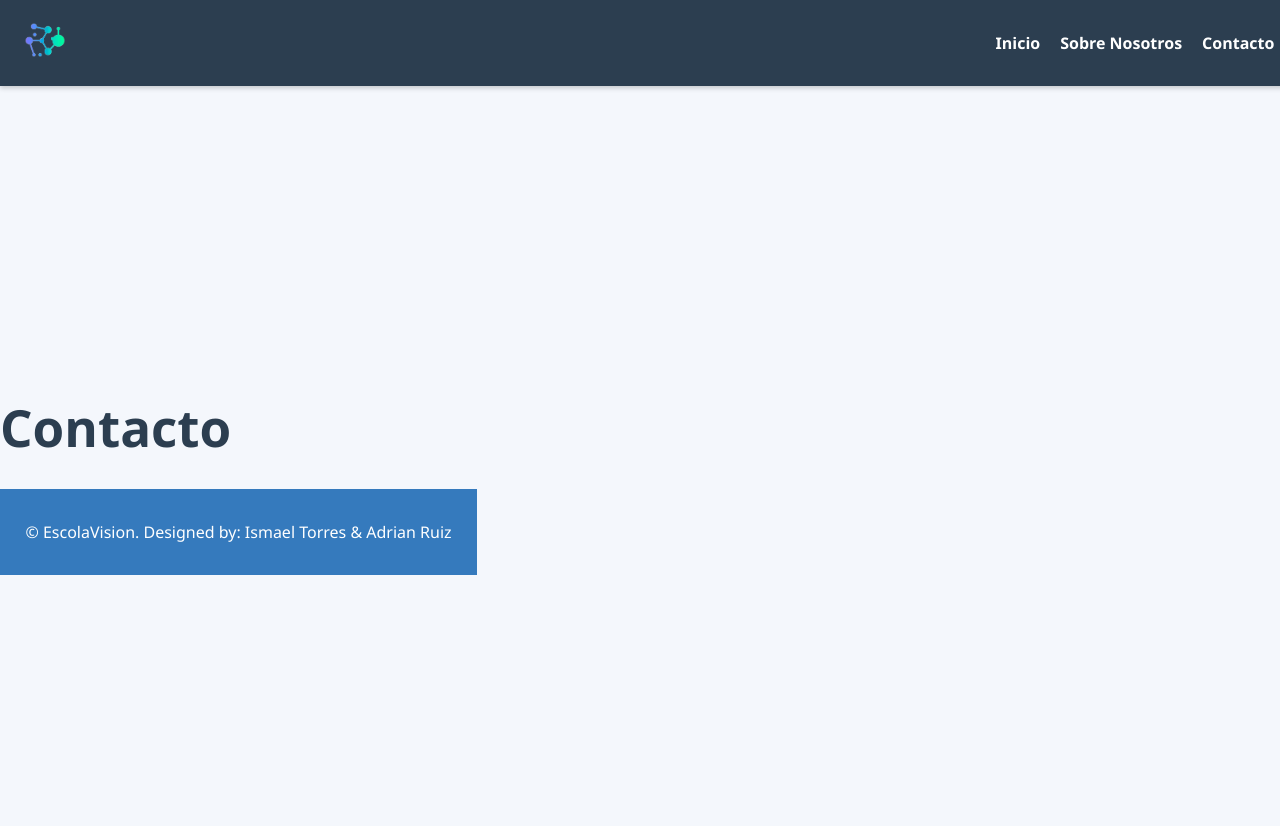
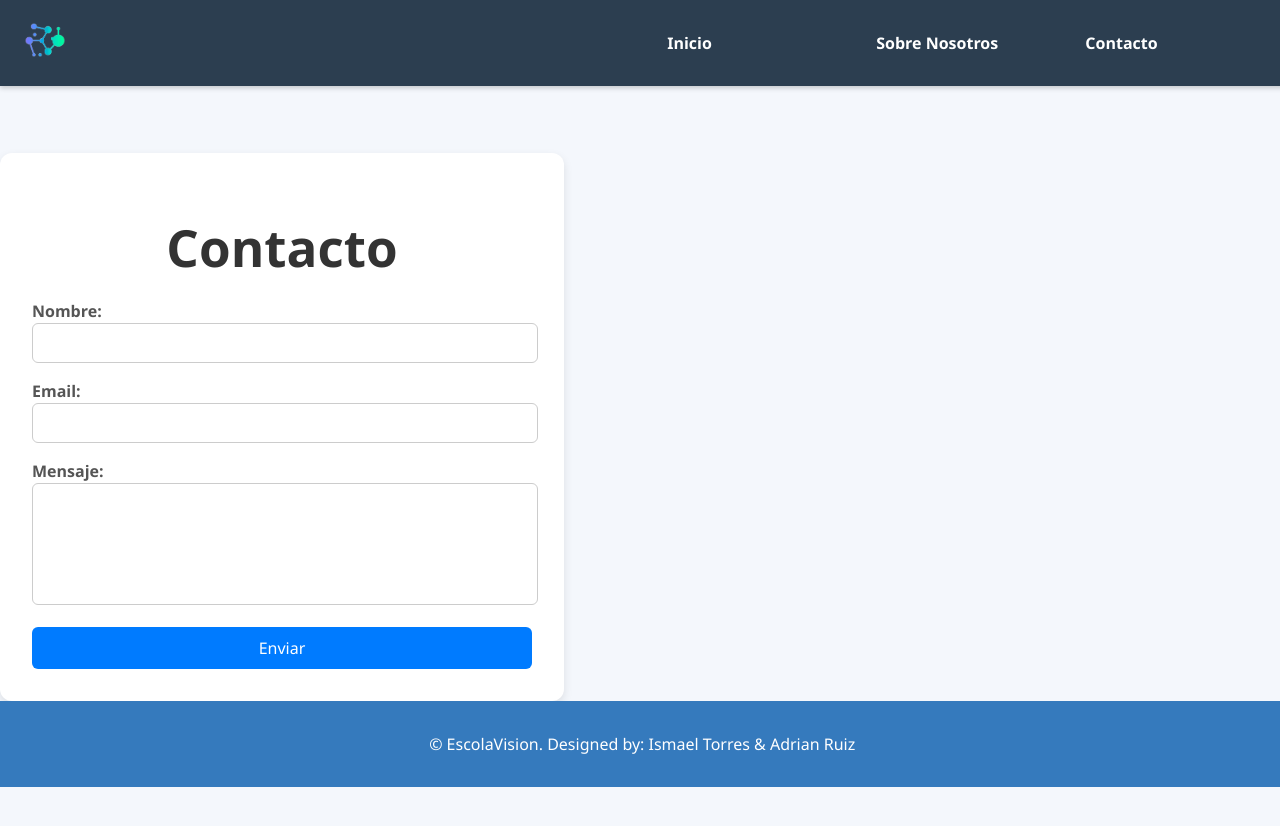
Before and after one commit to Ismaeltg05/Web-Escolavision, a React (Vite) app: page /Web-Escolavision/contact in a window 1280 px wide. Shown: the top 826 px of the page. Built offline with nearby package versions, Linux system fonts and the light colour scheme.

Commit message:
Configurado para GitHub Pages

```diff
--- a/src/Styles.css
+++ b/src/Styles.css
@@ -6,6 +6,10 @@
     --background-light: #AED6F1; /* Fondo de secciones */
     --border-color: #BDC3C7; /* Color de bordes */
     --white-color: #FFFFFF; /* Blanco puro */
+}
+
+*{
+    width: 100%;
 }
 
 /* Estilos generales */
--- /dev/null
+++ b/src/pages/Contact.module.css
@@ -0,0 +1,58 @@
+
+.container {
+  float: center;
+  background: white;
+  padding: 2rem;
+  border-radius: 12px;
+  box-shadow: 0 4px 10px rgba(0, 0, 0, 0.1);
+  max-width: 500px;
+  display: flex;
+  flex-direction: column;
+}
+
+h1 {
+  text-align: center;
+  color: #333;
+  margin-bottom: 1.5rem;
+}
+
+form {
+  display: flex;
+  flex-direction: column;
+  gap: 1rem;
+  width: 100%; /* Puede ajustarse según lo necesario */
+}
+
+label {
+  font-weight: bold;
+  color: #555;
+}
+
+input, textarea {
+  width: 100%;
+  padding-top: 10px;
+  padding-bottom: 10px;
+  border: 1px solid #ccc;
+  border-radius: 6px;
+  font-size: 1rem;
+}
+
+textarea {
+  resize: none;
+  height: 100px;
+}
+
+button {
+  background-color: #007bff;
+  color: white;
+  border: none;
+  padding: 10px;
+  border-radius: 6px;
+  font-size: 1rem;
+  cursor: pointer;
+  transition: background 0.3s;
+}
+
+button:hover {
+  background-color: #0056b3;
+}
--- a/src/pages/Contact.tsx
+++ b/src/pages/Contact.tsx
@@ -1,5 +1,74 @@
+import React, { useState } from 'react';
+import styles from "./Contact.module.css";
+
 function Contact() {
-    return <h1>Contacto</h1>;
-  }
+  const [formData, setFormData] = useState({
+    name: '',
+    email: '',
+    message: ''
+  });
 
-  export default Contact;
+  const handleChange = (e) => {
+    setFormData({
+      ...formData,
+      [e.target.name]: e.target.value,
+    });
+  };
+
+  const handleSubmit = (e) => {
+    e.preventDefault();
+
+    const subject = encodeURIComponent('Nuevo mensaje de contacto');
+    const body = encodeURIComponent(
+      `Nombre: ${formData.name}\nEmail: ${formData.email}\nMensaje: ${formData.message}`
+    );
+
+    window.location.href = `mailto:info@escolavision.com?subject=${subject}&body=${body}`;
+  };
+
+  return (
+    <div className={styles.container}>
+      <h1>Contacto</h1>
+      <form onSubmit={handleSubmit} className={styles.formWrapper}>
+        <div>
+          <label htmlFor="name">Nombre:</label>
+          <input
+            type="text"
+            id="name"
+            name="name"
+            value={formData.name}
+            onChange={handleChange}
+            required
+          />
+        </div>
+
+        <div>
+          <label htmlFor="email">Email:</label>
+          <input
+            type="email"
+            id="email"
+            name="email"
+            value={formData.email}
+            onChange={handleChange}
+            required
+          />
+        </div>
+
+        <div>
+          <label htmlFor="message">Mensaje:</label>
+          <textarea
+            id="message"
+            name="message"
+            value={formData.message}
+            onChange={handleChange}
+            required
+          ></textarea>
+        </div>
+
+        <button type="submit">Enviar</button>
+      </form>
+    </div>
+  );
+}
+
+export default Contact;
```
Also changed, not shown: src/App.tsx (line endings or trailing spaces).
